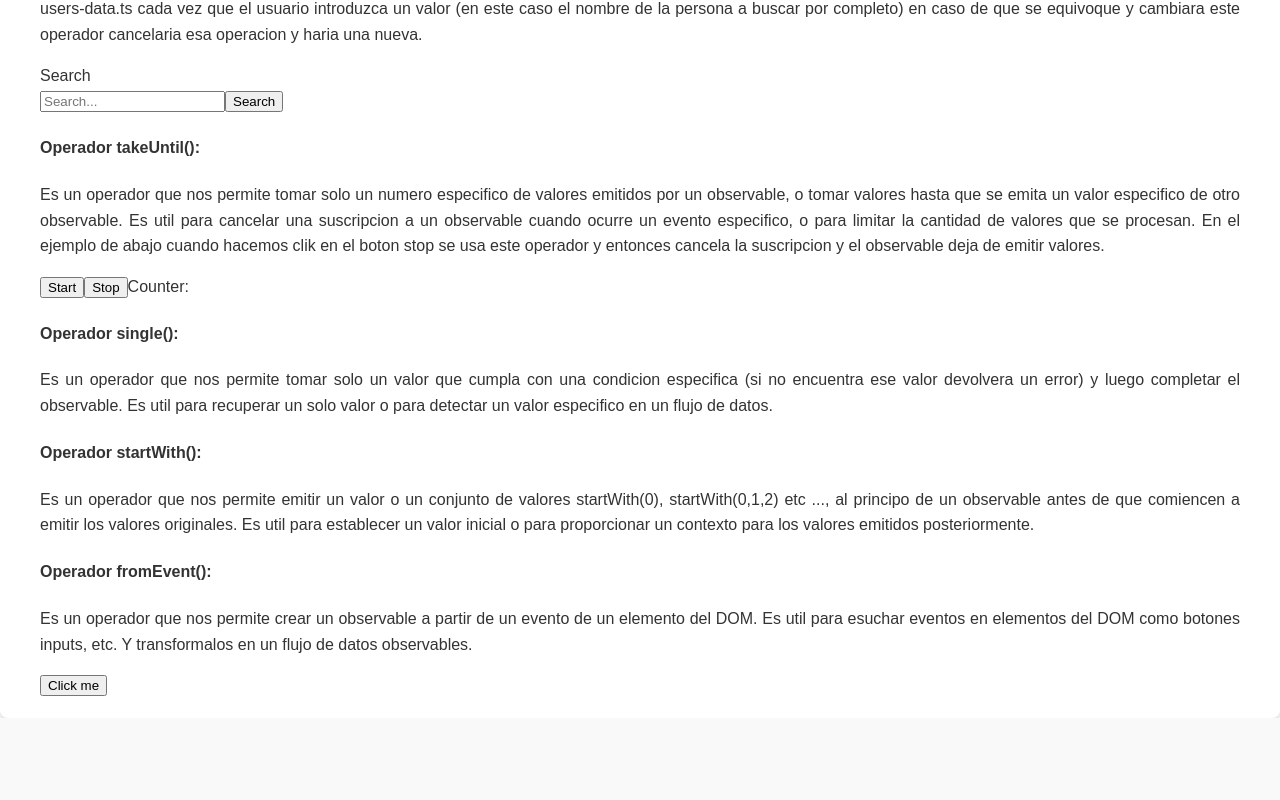
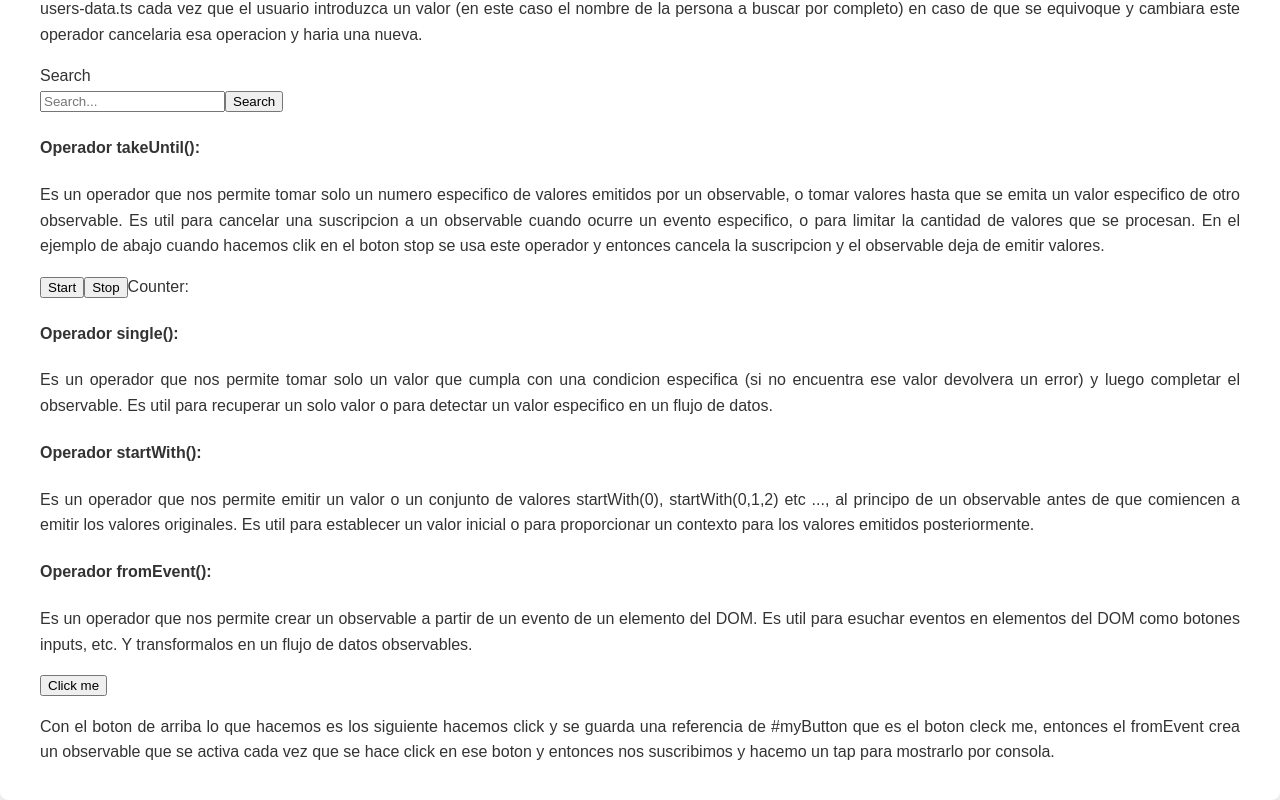
Before and after one commit to fonsy91/Angular_RxJs, an Angular app: page / in a window 1280 px wide. Shown: the part 2839-3639 px from the top of the page. Before the commit the page ends 3557 px from the top, so only its background shows below. Built offline with nearby package versions, Linux system fonts and the light colour scheme; no server answers.

Commit message:
Final de fromEvent

```diff
--- a/src/app/componentes/operadores/operadores.component.html
+++ b/src/app/componentes/operadores/operadores.component.html
@@ -130,3 +130,9 @@
 <button #myButton>
     Click me
 </button>
+
+<p>Con el boton de arriba lo que hacemos es los siguiente hacemos click y se
+ guarda una referencia de #myButton que es el boton cleck me, entonces el
+ fromEvent crea un observable que se activa cada vez que se hace click en ese boton
+ y entonces nos suscribimos y hacemo un tap para mostrarlo por consola.
+</p>
```
